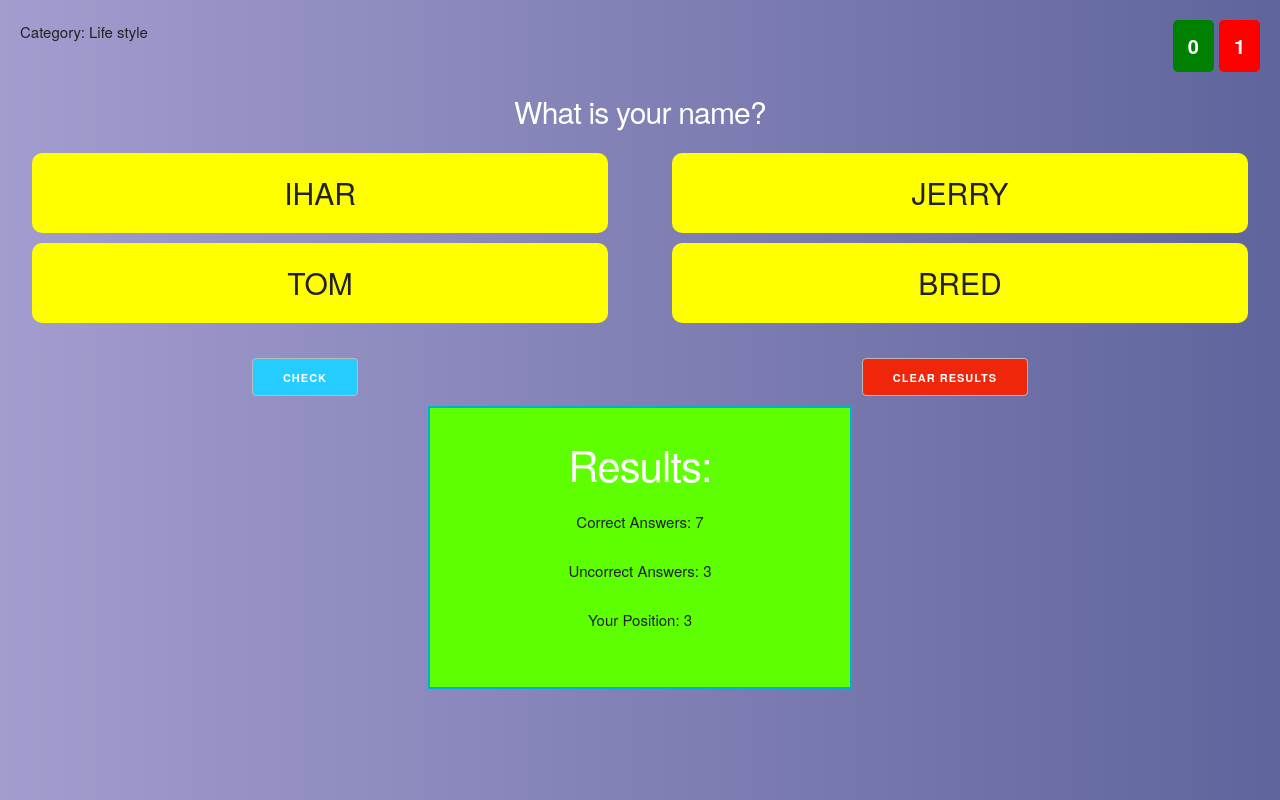
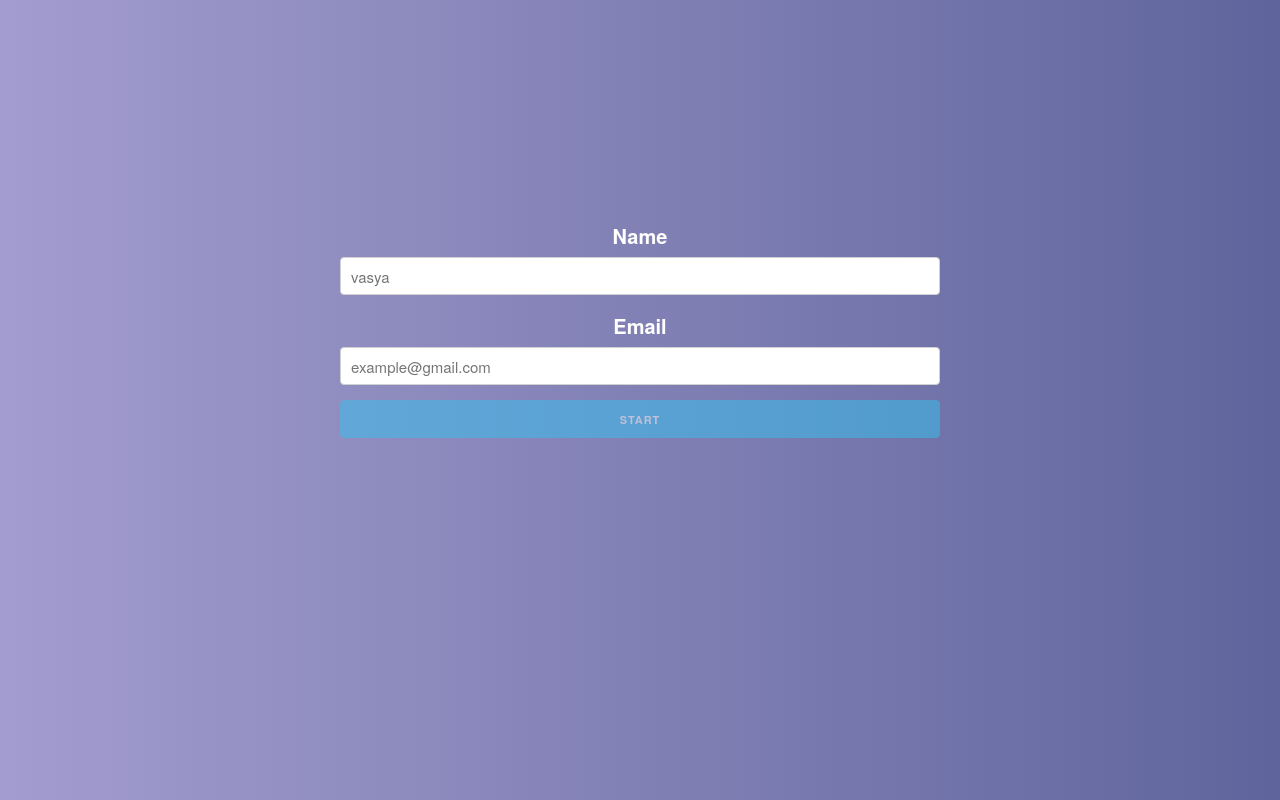
Before and after one commit to IharPadbiarezski/QuizGameReact, a React (Create React App) app: page / in a window 1280 px wide. Shown: the top 800 px of the page. Built offline with nearby package versions, Linux system fonts and the light colour scheme.

Commit message:
feat: add some functionality

```diff
--- a/src/App.js
+++ b/src/App.js
@@ -1,7 +1,6 @@
 import React, { Component, Fragment} from 'react';
 import './normalize.css';
 import './skeleton.css';
-import Spinner from './components/Spinner';
 import Form from './components/Form';
 import GameBoard from './components/Game';
 import Results from './components/Results';
@@ -9,33 +8,38 @@ import Results from './components/Results';
 class App extends Component {
 
   state = {
-    loading: true
+    isUser: false,
+    complited: false,
+    name: '',
+    email: ''
   }
 
+  userInformation = (name, email) => {
+		this.setState({
+        isUser: true,
+        name,
+        email
+			});
+	};
+
   render() {
-    const {loading} = this.state;
+    const {isUser, complited} = this.state;
 
     let component;
 
-
-        setTimeout(() => {
-          this.setState({
-            loading: false
-          })
-        }, 3000);
-
-    if (loading) {
-      // component  = <Spinner />;
-      component  = <Form />;
+    if (!isUser) {
+      component  = <Form userInformation={this.userInformation} />;
+    }
+    else if (isUser && !complited) {
+      const {name} = this.state;
+      component = <GameBoard name={name} />
     }
     else {
-      component = <GameBoard />
+      component = <Results correct={7} uncorrect={3} position={3} />
     }
     return (
       <Fragment>
         <div>{component}</div>
-        <Results correct={7} uncorrect={3} position={3} />
-        <Spinner />
       </Fragment>
     )
   }
--- a/src/components/Form.js
+++ b/src/components/Form.js
@@ -1,57 +1,77 @@
 import React, { Component } from 'react';
+import Cookies from '../cookies';
 
 class Form extends Component {
 	state = {
-		userName: ''
-	};
+        name: '',
+        email: ''
+    };
+
+    // componentDidMount() {
+
+    //     setTimeout(() => {
+    //         const name = Cookies.readCookie("name");
+    //         if (name) {
+    //             this.setState({
+    //                 name: name
+    //             })
+    //         }
+    //     }, 2000)
+    //     // console.log(name)
+    //     // this.setState({
+    //     //     name: "dsfds"
+    //     // })
+    // }
 
 	handleSubmit = (e) => {
 		e.preventDefault();
 
-        const { userName } = this.state;
-        console.log(userName)
-
+        const { name, email } = this.state;
+        Cookies.createCookie("name", name)
+        this.props.userInformation(name, email);
 	};
 
 	handleChange = (e) => {
-		const { value } = e.target;
+		const { name, value } = e.target;
 
 		this.setState({
-			userName: value
+			[name]: value
 		});
 	};
 
 	validateForm = () => {
-		const { userName } = this.state;
+		const { name, email } = this.state;
 
-		const notValid = !userName;
+		const notValid = !name && !email;
 
 		return notValid;
 	};
 
 	render() {
 		return (
-			<form onSubmit={this.handleSubmit}>
+			<form className="registration__form" onSubmit={this.handleSubmit}>
 				<div>
-					<label>Name</label>
+					<label className="registration_label">Name</label>
 					<input
 						onChange={this.handleChange}
 						id="name"
-						name="name"
-						className="u-full-width"
+                        name="name"
+                        type="text"
+						className="u-full-width registration__input"
 						placeholder="vasya"
 					/>
 				</div>
-				{/* <div className="row">
-					<label>Months to Repay</label>
-					<select onChange={this.handleChange} name="term" className="u-full-width">
-						<option value="">Select</option>
-						<option value="3">3 Months</option>
-						<option value="6">6 Months</option>
-						<option value="12">12 Months</option>
-						<option value="24">24 Months</option>
-					</select>
-				</div> */}
+                <div>
+                <label className="registration_label">Email</label>
+					<input
+						onChange={this.handleChange}
+						id="email"
+                        name="email"
+                        type="email"
+						className="u-full-width registration__input"
+						placeholder="example@gmail.com"
+					/>
+                </div>
 				<div>
 					<input
 						disabled={this.validateForm()}
--- a/src/components/Game.js
+++ b/src/components/Game.js
@@ -4,22 +4,54 @@ import Question from './gameScreen/Question';
 import Answers from './gameScreen/Answers';
 import Button from './gameScreen/Button';
 import Badges from './gameScreen/Badges';
+import Spinner from './Spinner';
+import Greeting from './Greeting';
+
+const API = "https://opentdb.com/api.php?amount=1";
 
 class GameBoard extends Component {
-    state = {
-        correctCount: '',
-        uncorrectCount: ''
+    constructor(props) {
+        super(props);
+        this.state = {
+            data: [],
+            isLoading: false,
+        };
+    }
+
+    componentDidMount() {
+        this.setState({ isLoading: true })
+        fetch(API)
+        .then(response => response.json())
+        .then(data => {
+            let answers = data.results[0].incorrect_answers;
+            answers.splice(Math.floor(Math.random() * 3), 0, data.results[0].correct_answer);
+            this.setState({
+                 data: data.results[0],
+                 isLoading: false,
+                 answers
+                })
+            })
     }
 
     render() {
+        const {category, question, correct_answer} = this.state.data;
+        const {isLoading, answers} = this.state;
+        const {name} = this.props;
+
+        if (isLoading) {
+            return(
+                <Spinner />
+            )
+        }
         return(
-            <Fragment>
+            <Fragment >
+                <Greeting name={name} />
                 <div className="game-header-container game-header-flex">
-                    <Category value="Life style" />
+                    <Category value={ category } />
                     <Badges />
                 </div>
-                <Question />
-                <Answers />
+                <Question question={question} />
+                <Answers correctAnswer={correct_answer} answers={answers || []} />
                 <div className="buttons-container buttons-flex">
                     <Button id={"check-button"} class={"check__button"} value={"Check"}/>
                     <Button id={"clear-button"} class={"clear__button"} value={"Clear Results"}/>
--- /dev/null
+++ b/src/components/Greeting.js
@@ -0,0 +1,11 @@
+import React, { Component } from 'react';
+
+class Greeting extends Component {
+    render() {
+        return(
+            <h5 className="greeting">Hello, dear {this.props.name}!</h5>
+        )
+    }
+}
+
+export default Greeting;
--- a/src/components/gameScreen/Answer.js
+++ b/src/components/gameScreen/Answer.js
@@ -1,13 +1,32 @@
 import React, { Component } from 'react';
 
 class Answer extends Component {
-    state = {
-        answer: 'Doris'
+    constructor(props) {
+        super(props);
+        this.state = {
+            active: false,
+            answer2: ''
+        }
+        this.selectAnswer = this.selectAnswer.bind(this);
     }
 
+    selectAnswer = (e, b) => {
+        this.setState({
+            active: true,
+            answer: e.target.textContent
+        })
+        const {active, answer2} = this.state;
+        this.props.answerInformation(active, answer2);
+    };
+
     render() {
+        const {active} = this.state;
+        let className = 'answer';
+        if (active) {
+            className = 'answer active';
+        }
         return (
-           <li className="answer">{this.props.answer}</li>
+           <li onClick={this.selectAnswer} className={className} >{this.props.answer}</li>
         )
     }
 }
--- a/src/components/gameScreen/Answers.js
+++ b/src/components/gameScreen/Answers.js
@@ -3,20 +3,31 @@ import Answer from './Answer';
 
 class Answers extends Component {
     state = {
-        answer_1: "Ihar",
-        answer_2: "Jerry",
-        answer_3: "Tom",
-        answer_4: "Bred"
+        answer: '',
+        answer2: ''
     }
 
+    answerInformation = (active, answer2) => {
+        this.setState({
+            answer2: answer2
+        })
+        console.log(this.state.answer2)
+    }
+
+
     render() {
+        const {answers} = this.props;
         return(
-            <ul className="answers-container answers">
-                <Answer answer={this.state.answer_1} />
-                <Answer answer={this.state.answer_2} />
-                <Answer answer={this.state.answer_3} />
-                <Answer answer={this.state.answer_4} />
+            <div>
+<ul className="answers-container answers">
+                <Answer answerInformation={this.answerInformation} answer={answers[0]} />
+                <Answer answerInformation={this.answerInformation} answer={answers[1]} />
+                <Answer answerInformation={this.answerInformation} answer={answers[2]} />
+                <Answer answerInformation={this.answerInformation} answer={answers[3]} />
             </ul>
+            <p>{this.state.answer}</p>
+            </div>
+
         )
     }
 }
--- a/src/components/gameScreen/Button.js
+++ b/src/components/gameScreen/Button.js
@@ -1,11 +1,22 @@
-import React from 'react';
+import React, { Component } from 'react';
 
-const Button = (props) => {
-    return (
-        <div className="col-md-6 text-right">
-            <button id={props.id} className={props.class}>{props.value}</button>
-        </div>
-    )
+class Button extends Component {
+    constructor(props) {
+        super(props);
+
+        this.checkAnswer = this.checkAnswer.bind(this);
+    }
+    checkAnswer = () => {
+		console.log("hello")
+    };
+
+    render() {
+        return (
+            <div className="col-md-6 text-right">
+                <button id={this.props.id} className={this.props.class}>{this.props.value}</button>
+            </div>
+        )
+    }
 }
 
 export default Button;
--- a/src/components/gameScreen/Question.js
+++ b/src/components/gameScreen/Question.js
@@ -1,13 +1,9 @@
 import React, { Component } from 'react';
 
 class Question extends Component {
-    state = {
-        question: "What is your name?"
-    }
-
     render() {
         return (
-            <h4 className="question">{this.state.question}</h4>
+            <h4 className="question">{this.props.question}</h4>
         )
     }
 }
--- /dev/null
+++ b/src/cookies.js
@@ -0,0 +1,27 @@
+class Cookies {
+	static createCookie(key, value) {
+		let cookie = `${escape(key)}=${escape(value)}`;
+		document.cookie = cookie;
+	}
+
+	static readCookie(name) {
+		let key = `${name}=`;
+		let cookies = document.cookie.split(";");
+		for (let i = 0; i < cookies.length; i++) {
+			let cookie = cookies[i];
+			while (cookie.charAt(0) === " ") {
+				cookie = cookie.substring(1, cookie.length);
+			}
+			if (cookie.indexOf(key) === 0) {
+				return cookie.substring(key.length, cookie.length);
+			}
+		}
+		return null;
+	}
+
+	static deleteCookie(name) {
+		this.createCookie(name, "", -1);
+	}
+}
+
+export default Cookies;
--- a/src/index.css
+++ b/src/index.css
@@ -42,10 +42,10 @@ form,
 .messages {
 	padding: 2rem;
 	max-width: 600px;
-	margin: 0 auto;
+	margin: 200px auto;
 }
 
-form label {
+.registration_label {
 	text-align: center;
 	font-size: 2rem;
 }
@@ -100,7 +100,7 @@ h4 {
 .answer {
   width: 45%;
   text-align: center;
-  height: 80px;
+  min-height: 80px;
   line-height: 80px;
   font-size: 30px;
   text-transform: uppercase;
@@ -109,12 +109,18 @@ h4 {
   /* user-select: none; */
 }
 
+.answer.active {
+  background: #008000;
+}
+
 .category {
-  margin: 20px;
+  margin: 0 20px;
+  font-size: 20px;
+  color: #5eff00;
 }
 
 .totals {
-  margin: 20px;
+  margin: 0 20px;
 }
 
 .badge {
@@ -143,3 +149,17 @@ h4 {
   display: flex;
   justify-content: space-between;
 }
+
+.registration__form {
+  color: #ffffff;
+}
+
+.registration__input {
+  color: #525050;
+}
+
+.greeting {
+  text-align: center;
+  color: #ffffff;
+  background: #008000;
+}
--- a/src/spinner.css
+++ b/src/spinner.css
@@ -1,7 +1,7 @@
 .spinner {
-	margin: 100px auto;
-	width: 40px;
-	height: 40px;
+	margin: 200px auto;
+	width: 100px;
+	height: 100px;
 	position: relative;
 	text-align: center;
 
```
Also changed, not shown: src/localStorage.js (added, +34 -0 lines).
